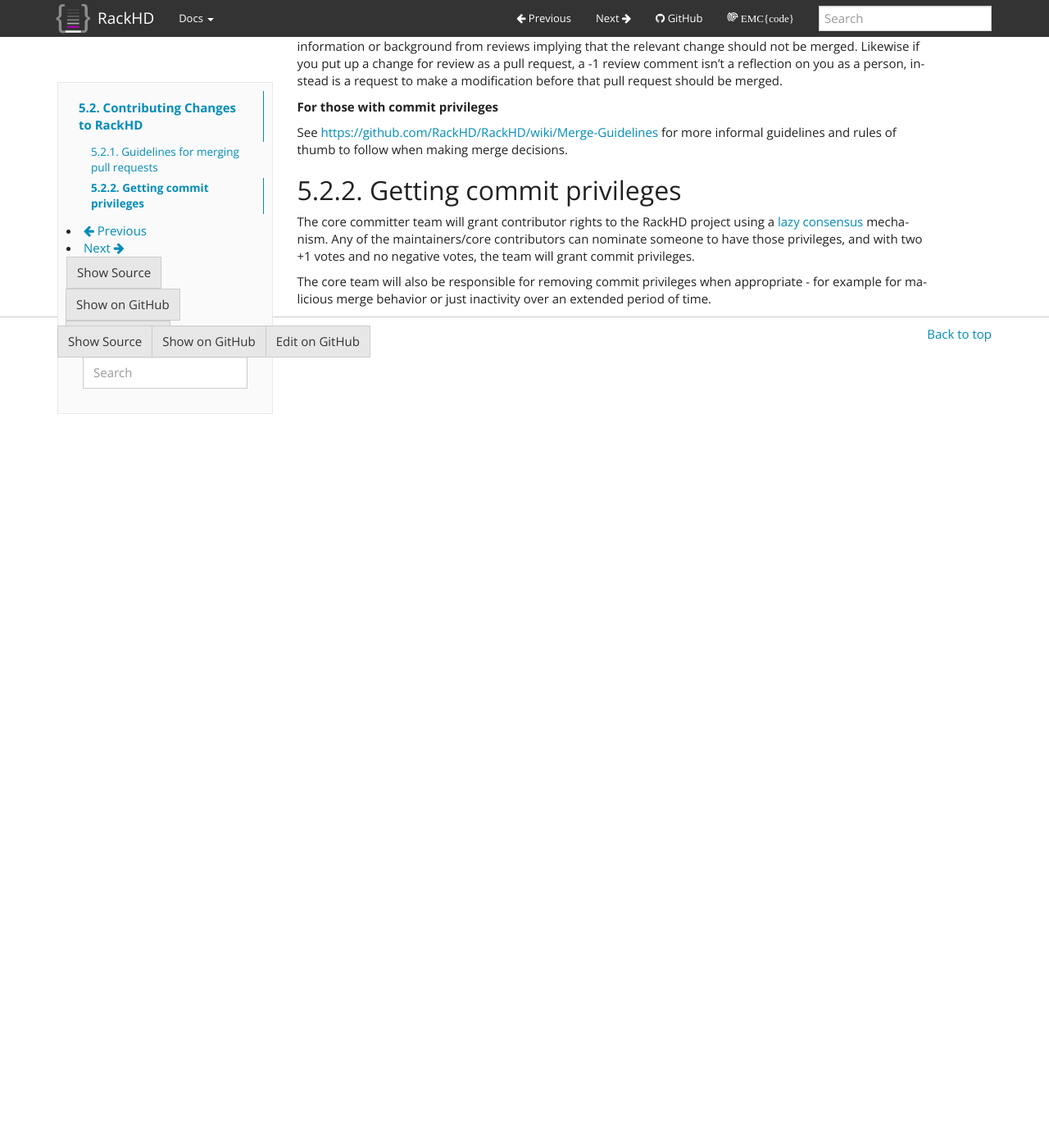
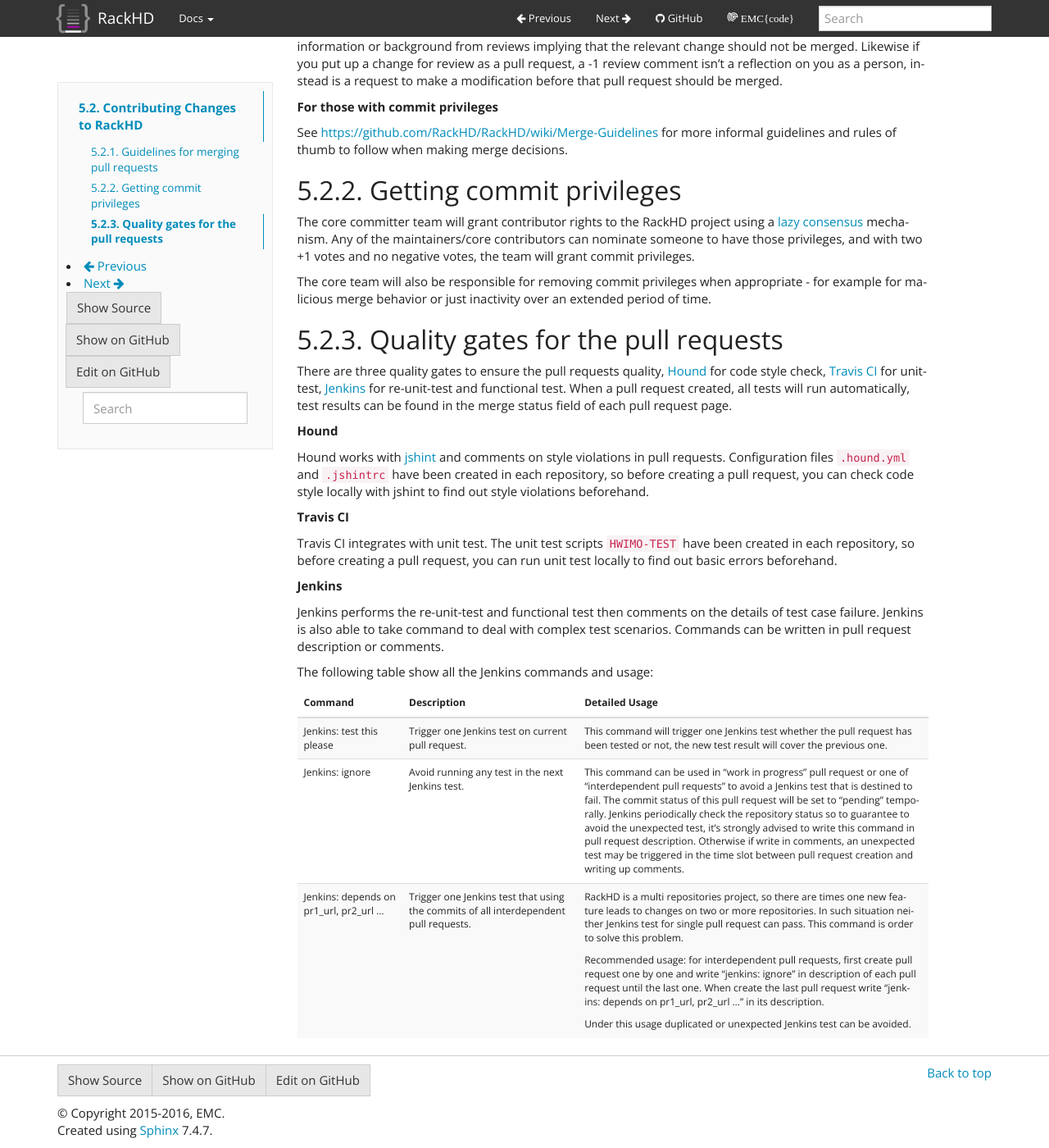
Before and after one commit to RackHD/docs, a Sphinx documentation site: the page built from docs/devguide/contributing.rst, in a window 1280 px wide and 1400 px high, scrolled down 249 px. Shown: the whole window at 82% size. Built offline with Sphinx 7.4.7, drawn with Linux system fonts in a browser that asks for light colours; before the commit the page ends 900 px from its top, so only the background shows below that.

Commit message:
add the introduction of quality gates, especially for the new jenkins feature

```diff
--- a/docs/devguide/contributing.rst
+++ b/docs/devguide/contributing.rst
@@ -35,3 +35,70 @@
 The core team will also be responsible for removing commit privileges when
 appropriate - for example for malicious merge behavior or just inactivity over
 an extended period of time.
+
+
+Quality gates for the pull requests
+~~~~~~~~~~~~~~~~~~~~~~~~~~~~~~~~~~~~~
+
+There are three quality gates to ensure the pull requests quality, `Hound`_ for
+code style check, `Travis CI`_ for unit-test, `Jenkins`_ for re-unit-test and
+functional test. When a pull request created, all tests will run automatically, test
+results can be found in the merge status field of each pull request page.
+
+.. _Hound: https://houndci.com/
+.. _Travis CI: https://travis-ci.org/
+.. _Jenkins: https://jenkins.io/
+.. _jshint: http://jshint.com/
+
+**Hound**
+
+Hound works with `jshint`_ and comments on style violations in pull requests.
+Configuration files ``.hound.yml`` and ``.jshintrc`` have been created in each
+repository, so before creating a pull request, you can check code style locally with
+jshint to find out style violations beforehand.
+
+**Travis CI**
+
+Travis CI integrates with unit test. The unit test scripts ``HWIMO-TEST`` have been
+created in each repository, so before creating a pull request, you can run unit test
+locally to find out basic errors beforehand.
+
+**Jenkins**
+
+Jenkins performs the re-unit-test and functional test then comments on the details of
+test case failure. Jenkins is also able to take command to deal with complex test
+scenarios. Commands can be written in pull request description or comments.
+
+The following table show all the Jenkins commands and usage:
+
+.. list-table::
+    :widths: 30 50 100
+    :header-rows: 1
+
+    * - Command
+      - Description
+      - Detailed Usage
+    * - Jenkins: test this please
+      - Trigger one Jenkins test on current pull request.
+      - This command will trigger one Jenkins test whether the pull request has been
+        tested or not, the new test result will cover the previous one.
+    * - Jenkins: ignore
+      - Avoid running any test in the next Jenkins test.
+      - This command can be used in "work in progress" pull request or one of
+        "interdependent pull requests" to avoid a Jenkins test that is destined to fail.
+        The commit status of this pull request will be set to "pending" temporally.
+        Jenkins periodically check the repository status so to guarantee to avoid the
+        unexpected test, it's strongly advised to write this command in pull request description.
+        Otherwise if write in comments, an unexpected test may be triggered in the time slot
+        between pull request creation and writing up comments.
+    * - Jenkins: depends on pr1_url, pr2_url ...
+      - Trigger one Jenkins test that using the commits of all interdependent pull requests.
+      - RackHD is a multi repositories project, so there are times one new feature leads to
+        changes on two or more repositories. In such situation neither Jenkins test for single
+        pull request can pass. This command is order to solve this problem.
+
+        Recommended usage: for interdependent pull requests, first create pull request one by one
+        and write "jenkins: ignore" in description of each pull request until the last one. When
+        create the last pull request write "jenkins: depends on pr1_url, pr2_url ..." in its description.
+
+        Under this usage duplicated or unexpected Jenkins test can be avoided.
```
